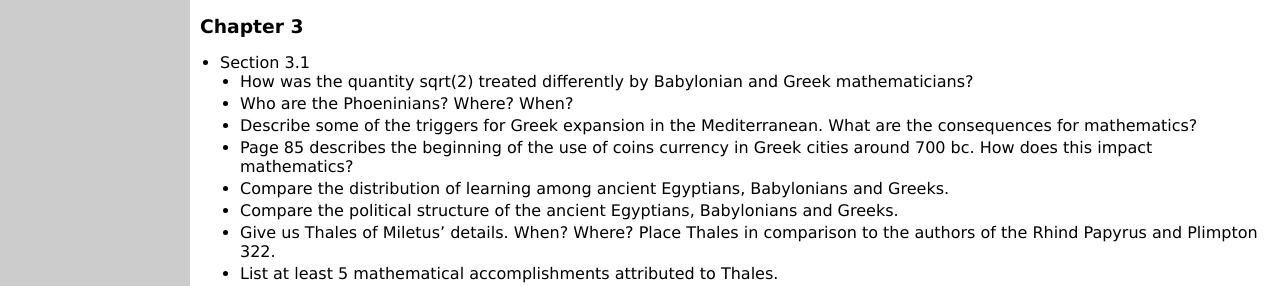
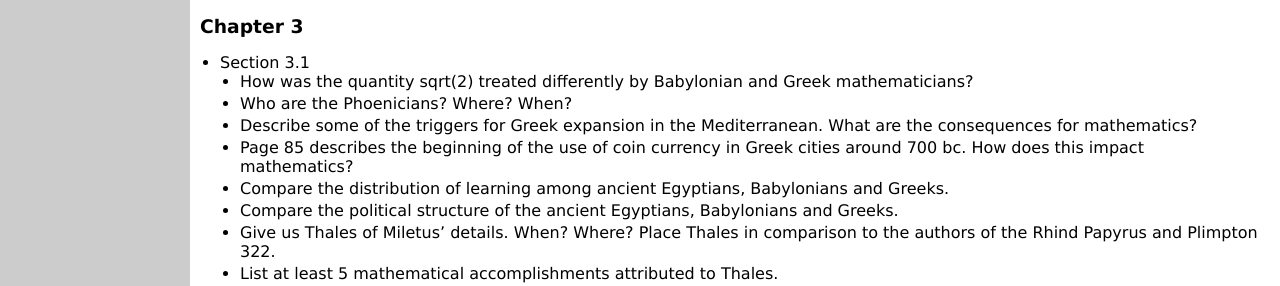
Before and after one commit to jrfaudree/HOM, a Jekyll site: the page built from rq.md, in a window 1280 px wide and 900 px high, scrolled down 1683 px. Shown: the part 330-616 px from the top of the window. Built offline with Jekyll 4.4.1, drawn with Linux system fonts in a browser that asks for light colours.

Commit message:
Update rq.md

```diff
--- a/rq.md
+++ b/rq.md
@@ -94,9 +94,9 @@ ___________
 ### Chapter 3
 - Section 3.1
   - How was the quantity sqrt(2) treated differently by Babylonian and Greek mathematicians?
-  - Who are the Phoeninians? Where? When?
+  - Who are the Phoenicians? Where? When?
   - Describe some of the triggers for Greek expansion in the Mediterranean. What are the consequences for mathematics?
-  - Page 85 describes the beginning of the use of coins currency in Greek cities around 700 bc. How does this impact mathematics?
+  - Page 85 describes the beginning of the use of coin currency in Greek cities around 700 bc. How does this impact mathematics?
   - Compare the distribution of learning among ancient Egyptians, Babylonians and Greeks.
   - Compare the political structure of the ancient Egyptians, Babylonians and Greeks.
   - Give us Thales of Miletus' details. When? Where? Place Thales in comparison to the authors of the Rhind Papyrus and Plimpton 322.
```
